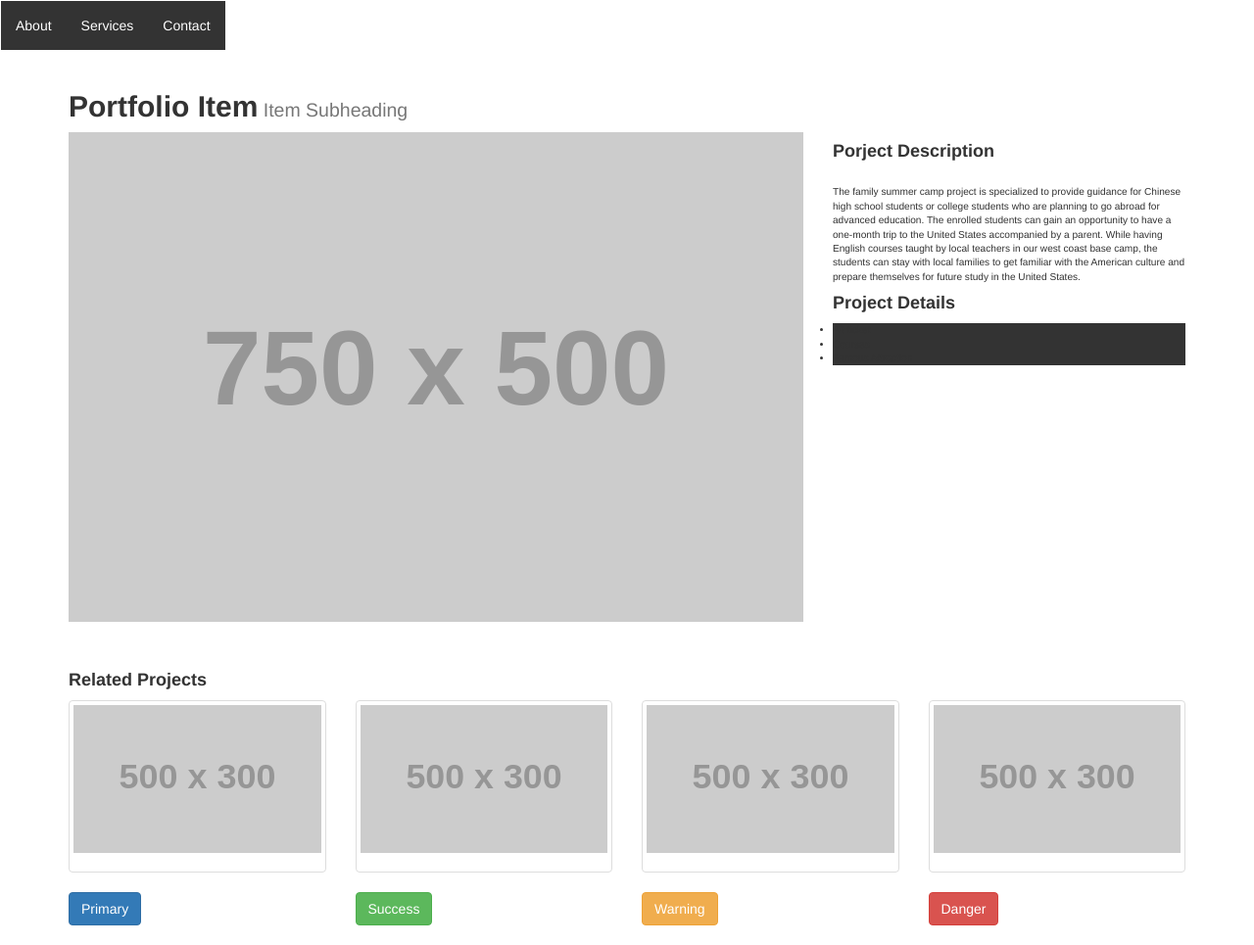
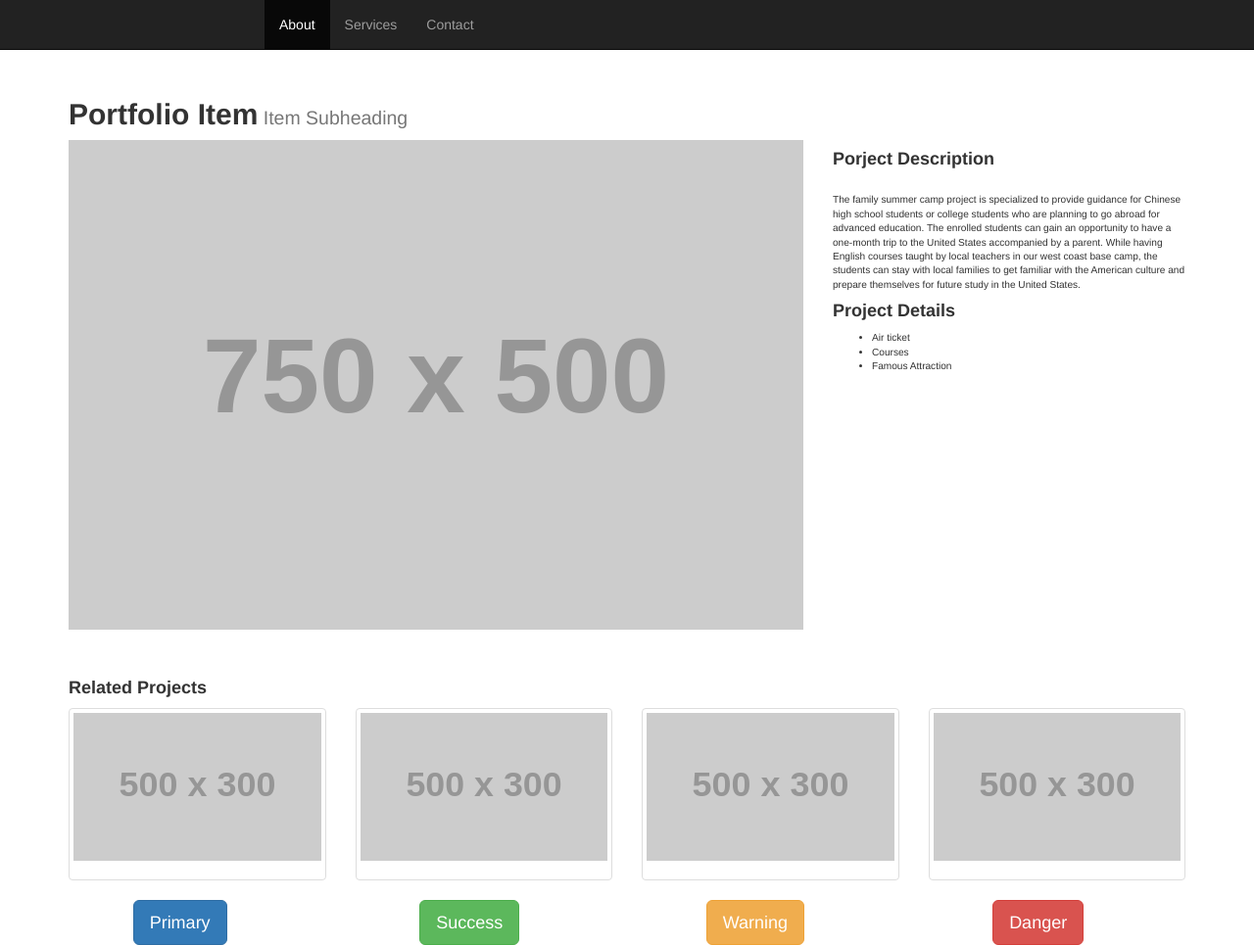
Before and after one commit to TingDeng/learning_bootstrap, a website: page public/html/index.html in a window 1280 px wide. Shown: the whole page at 98% size. Drawn offline with nearby package versions, Linux system fonts and the light colour scheme; files that its build step writes are made by us from their sources; placeholder pictures from the web are drawn by us.

Commit message:
css/main.css

```diff
--- a/public/css/main.css
+++ b/public/css/main.css
@@ -1,21 +1,4 @@
 
-h2 {
-  font-weight: bold;
+.nav.navbar-nav{
+  padding-left: 200px;
 }
-ul {
-    margin: 0;
-    padding: 0;
-    background-color: #333;
-}
-
-li {
-    float: center;
-}
-
-li a {
-    display: block;
-    color: white;
-    text-align: center;
-    padding: 14px 16px;
-    text-decoration: none;
-}
--- a/public/html/index.html
+++ b/public/html/index.html
@@ -10,10 +10,30 @@
 
 <!-- Latest compiled and minified JavaScript -->
 <script src="https://maxcdn.bootstrapcdn.com/bootstrap/3.3.6/js/bootstrap.min.js" integrity="sha384-0mSbJDEHialfmuBBQP6A4Qrprq5OVfW37PRR3j5ELqxss1yVqOtnepnHVP9aJ7xS" crossorigin="anonymous"></script>
-<link rel="stylesheet" href="main.css">
+<link rel="stylesheet" href="css/main.css">
 </head>
 <body>
-  <div class="head">
+  <nav class="navbar navbar-inverse navbar-fixed-top">
+      <div class="container">
+        <div class="navbar-header">
+          <button type="button" class="navbar-toggle collapsed" data-toggle="collapse" data-target="#navbar" aria-expanded="false" aria-controls="navbar">
+            <span class="sr-only">Toggle navigation</span>
+            <span class="icon-bar"></span>
+            <span class="icon-bar"></span>
+            <span class="icon-bar"></span>
+          </button>
+
+        </div>
+        <div id="navbar" class="collapse navbar-collapse">
+          <ul class="nav navbar-nav">
+            <li class="active"><a href="#">About</a></li>
+            <li><a href="#about">Services</a></li>
+            <li><a href="#contact">Contact</a></li>
+          </ul>
+        </div><!--/.nav-collapse -->
+      </div>
+    </nav><br><br><br><br>
+  <!--<div class="head">
   <nav class="navbar">
       <ul class="nav navbar-nav navbar-center">
         <li class="active"><a href="#">About</a></li>
@@ -21,7 +41,7 @@
         <li><a href="#">Contact</a></li>
       </ul>
   </nav>
-</div>
+</div>-->
 <div class='container'>
 <div class='row'>
   <div class="col-md-12">
@@ -36,8 +56,8 @@
      <div class="col-xs-12 col-md-4">
     <p><h4><strong>Porject Description</strong></h4><br>The family summer camp project is specialized to provide guidance for Chinese high school students or college students who are planning to go abroad for advanced education. The enrolled students can gain an opportunity to have a one-month trip to the United States accompanied by a parent. While having English courses taught by local teachers in our west coast base camp, the students can stay with local families to get familiar with the American culture and prepare themselves for future study in the United States.<br>
       <h4><strong>Project Details</strong></h4>
-      <ul clss='detail'>
-        <li>Ait ticket</li>
+      <ul class='detail'>
+        <li>Air ticket</li>
         <li>Courses</li>
         <li>Famous Attraction</li>
       </ul>
@@ -48,16 +68,20 @@
 
   <div class="col-xs-12 col-md-3">
     <a href="#" class="thumbnail">
-    <img src="http://placehold.it/500x300"><br><a href="#" class="btn btn-primary" role="button">  Primary  </a></div>
+    <img src="http://placehold.it/500x300"><br>
+    <a href="#" class="btn btn-lg btn-primary col-md-offset-3" role="button">  Primary  </a></div>
   <div class="col-xs-12 col-md-3">
     <a href="#" class="thumbnail">
-    <img src="http://placehold.it/500x300"><br><a href="#" class="btn btn-success" role="button">  Success  </a></div>
+    <img src="http://placehold.it/500x300"><br>
+    <a href="#" class="btn btn-lg btn-success col-md-offset-3" role="button">  Success  </a></div>
   <div class="col-xs-12 col-md-3">
     <a href="#" class="thumbnail">
-    <img src="http://placehold.it/500x300"><br><a href="#" class="btn btn-warning" role="button">  Warning  </a></div>
+    <img src="http://placehold.it/500x300"><br>
+    <a href="#" class="btn btn-lg btn-warning col-md-offset-3" role="button">  Warning  </a></div>
     <div class="col-xs-12 col-md-3">
       <a href="#" class="thumbnail">
-      <img src="http://placehold.it/500x300"><br><a href="#" class="btn btn-danger" role="button">  Danger  </a></div>
+      <img src="http://placehold.it/500x300"><br>
+      <a href="#" class="btn btn-lg btn-danger col-md-offset-3" role="button">  Danger  </a></div>
 </div>
 
 
```
